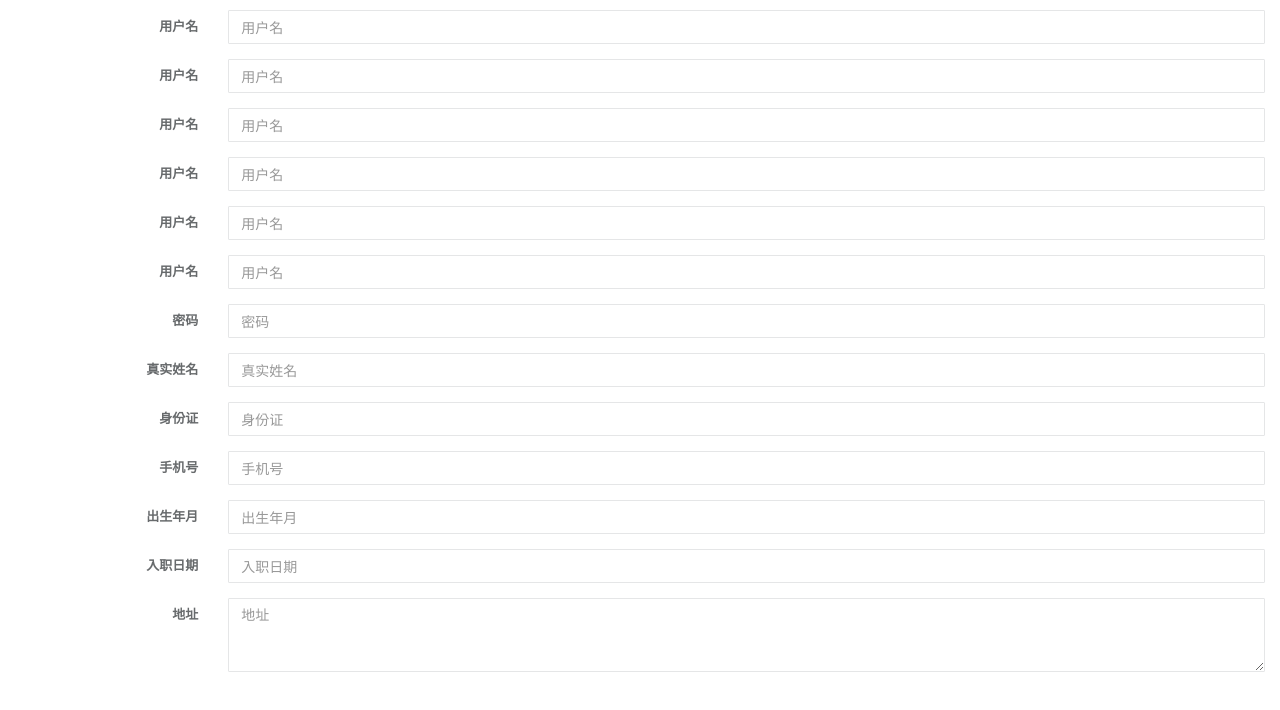
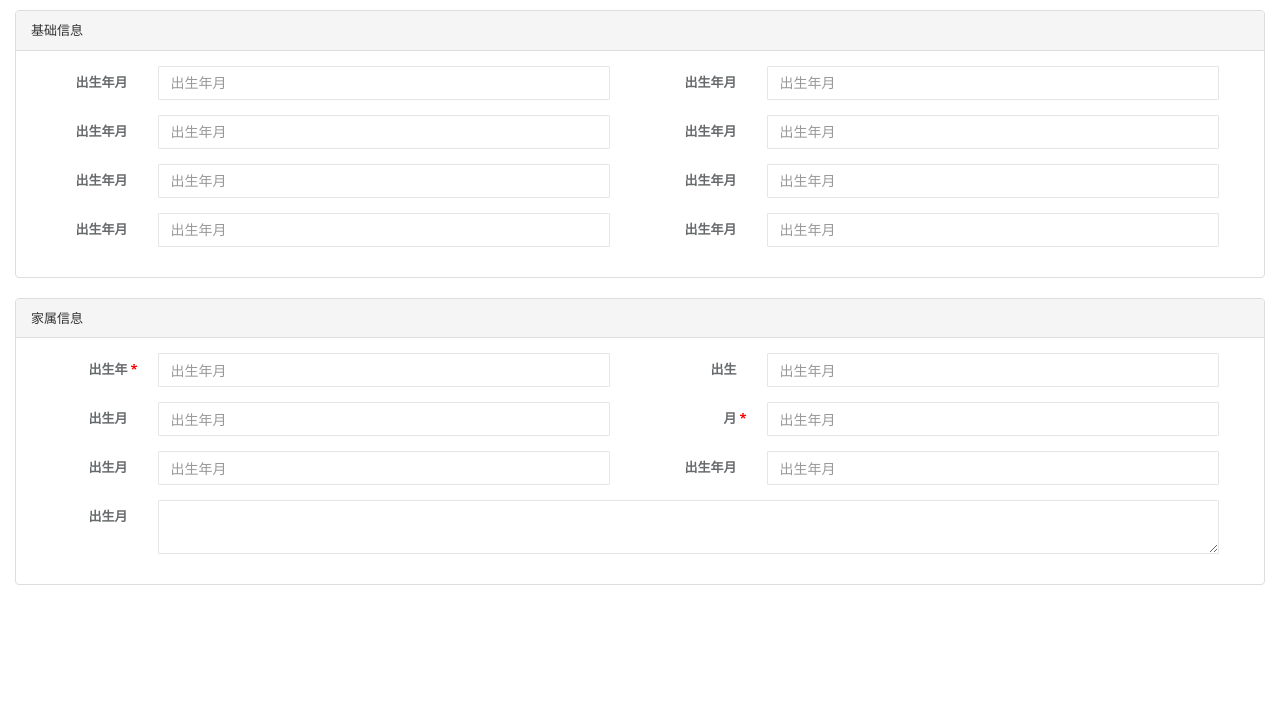
Before and after one commit to yueyingqingshang/part-time-project, a website: page pension-project/pages/oa/userinfo/addUserInfo.html in a window 1280 px wide. Drawn offline with Linux system fonts and the light colour scheme.

Commit message:
单行文本域布局样式修改

```diff
--- a/pension-project/css/common.less
+++ b/pension-project/css/common.less
@@ -31,8 +31,29 @@ body {
 .show {
 	display: block !important;
 }
+
+/*公共margin、padding样式*/
+.mt10 {
+	margin-top: 10px;
+}
+.ml10 {
+	margin-left: 10px;
+}
+.pr5 {
+	padding-right: 5px;
+}
+.pl25{
+	padding-left: 25px;
+}
+.pr30 {
+	padding-right: 30px;
+}
+
+/*公共文本对齐样式*/
+
+/*公共组件样式*/
 .btn-group {
-    padding-left: 5px;
+  padding-left: 5px;
 	.pen-btn {
 	    display: inline-block;
 	    width: 30px;
@@ -40,16 +61,10 @@ body {
 	    line-height: 30px;
 	    text-align: center;
 	    cursor: pointer;
-    }
+  }
  	.pen-btn:hover {
-    	background: #ddd;
-    }
-}
-.mt10 {
-	margin-top: 10px;
-}
-.ml10 {
-	margin-left: 10px;
+    background: #ddd;
+  }
 }
 .pen-btn-group{
     position: fixed;
@@ -65,3 +80,14 @@ body {
 	background: #f8f8f8;
 	border-top: 1px solid #eee;
 }
+.required-filed {
+	label{
+		position: relative;
+		span {
+			position: absolute;
+			right: 5px;
+			top: 7px;
+			color: red;
+		}
+	}
+}
--- a/pension-project/js/common.js
+++ b/pension-project/js/common.js
@@ -109,7 +109,7 @@ function getAjaxErrorInfo (XMLHttpRequest)  {
 
 //构建url
 PensionService.buildUrl = function(url) {
-	var _token = $.cookie("token") || 'e18a641e-e0d4-4c4b-8db3-dee03b796615';
+	var _token = $.cookie("token") || '52349e4c-edff-45f9-ad15-524f6065820b';
 	console.log(_token);
 
 	return APP_ROOT + url + '?token=' + _token;
--- a/pension-project/pages/oa/userinfo/addUserInfo.html
+++ b/pension-project/pages/oa/userinfo/addUserInfo.html
@@ -12,82 +12,125 @@
 <body style="overflow: auto;">
     <div class="container-fluid" style="position: relative;">
         <form class="form-horizontal mt10">
-            <div class="form-group">
-                <label for="mc" class="col-sm-2 control-label">用户名</label>
-                <div class="col-sm-10">
-                    <input type="text" class="form-control" id="mc" name="mc" placeholder="用户名" required>
-                </div>
-            </div>
-            <div class="form-group">
-                <label for="mc" class="col-sm-2 control-label">用户名</label>
-                <div class="col-sm-10">
-                    <input type="text" class="form-control" id="mc" name="mc" placeholder="用户名" required>
-                </div>
-            </div>
-            <div class="form-group">
-                <label for="mc" class="col-sm-2 control-label">用户名</label>
-                <div class="col-sm-10">
-                    <input type="text" class="form-control" id="mc" name="mc" placeholder="用户名" required>
-                </div>
-            </div>
-            <div class="form-group">
-                <label for="mc" class="col-sm-2 control-label">用户名</label>
-                <div class="col-sm-10">
-                    <input type="text" class="form-control" id="mc" name="mc" placeholder="用户名" required>
-                </div>
-            </div>
-            <div class="form-group">
-                <label for="mc" class="col-sm-2 control-label">用户名</label>
-                <div class="col-sm-10">
-                    <input type="text" class="form-control" id="mc" name="mc" placeholder="用户名" required>
-                </div>
-            </div>
-            <div class="form-group">
-                <label for="mc" class="col-sm-2 control-label">用户名</label>
-                <div class="col-sm-10">
-                    <input type="text" class="form-control" id="mc" name="mc" placeholder="用户名" required>
-                </div>
-            </div>
-            <div class="form-group">
-                <label for="mm" class="col-sm-2 control-label">密码</label>
-                <div class="col-sm-10">
-                    <input type="text" class="form-control" id="mm" name="mm" placeholder="密码" required>
-                </div>
-            </div>
-            <div class="form-group">
-                <label for="zsmc" class="col-sm-2 control-label">真实姓名</label>
-                <div class="col-sm-10">
-                    <input type="text" class="form-control" id="zsmc" name="zsmc" placeholder="真实姓名" required>
-                </div>
-            </div>
-            <div class="form-group">
-                <label for="sfzh" class="col-sm-2 control-label">身份证</label>
-                <div class="col-sm-10">
-                    <input type="text" class="form-control" id="sfzh" name="sfzh" placeholder="身份证" required>
-                </div>
-            </div>
-            <div class="form-group">
-                <label for="sjh" class="col-sm-2 control-label">手机号</label>
-                <div class="col-sm-10">
-                    <input type="text" class="form-control" id="sjh" name="sjh" placeholder="手机号" required>
-                </div>
-            </div>
-            <div class="form-group">
+            <div class="panel panel-default">
+                <div class="panel-heading">基础信息</div>
+                <div class="panel-body">
+                    <div class="form-group container-fluid">
+                        <div class="col-xs-6">
                             <label for="csny" class="col-sm-2 control-label">出生年月</label>
                             <div class="col-sm-10">
                                 <input type="text" class="form-control" id="csny" name="csny" placeholder="出生年月" required>
                             </div>
                         </div>
-            <div class="form-group">
-                <label for="rzsj" class="col-sm-2 control-label">入职日期</label>
+                        <div class="col-xs-6">
+                            <label for="csny" class="col-sm-2 control-label">出生年月</label>
                             <div class="col-sm-10">
-                    <input type="text" class="form-control" id="rzsj" name="rzsj" placeholder="入职日期" required>
+                                <input type="text" class="form-control" id="csny" name="csny" placeholder="出生年月" required>
                             </div>
                         </div>
-            <div class="form-group">
-                <label for="zz" class="col-sm-2 control-label">地址</label>
+
+                    </div>
+                    <div class="form-group container-fluid">
+                        <div class="col-xs-6">
+                            <label for="csny" class="col-sm-2 control-label">出生年月</label>
                             <div class="col-sm-10">
-                    <textarea class="form-control" rows="3" id="zz" name="zz" placeholder="地址" required></textarea>
+                                <input type="text" class="form-control" id="csny" name="csny" placeholder="出生年月" required>
+                            </div>
+                        </div>
+                        <div class="col-xs-6">
+                            <label for="csny" class="col-sm-2 control-label">出生年月</label>
+                            <div class="col-sm-10">
+                                <input type="text" class="form-control" id="csny" name="csny" placeholder="出生年月" required>
+                            </div>
+                        </div>
+
+                    </div>
+                    <div class="form-group container-fluid">
+                        <div class="col-xs-6">
+                            <label for="csny" class="col-sm-2 control-label">出生年月</label>
+                            <div class="col-sm-10">
+                                <input type="text" class="form-control" id="csny" name="csny" placeholder="出生年月" required>
+                            </div>
+                        </div>
+                        <div class="col-xs-6">
+                            <label for="csny" class="col-sm-2 control-label">出生年月</label>
+                            <div class="col-sm-10">
+                                <input type="text" class="form-control" id="csny" name="csny" placeholder="出生年月" required>
+                            </div>
+                        </div>
+
+                    </div>
+                    <div class="form-group container-fluid">
+                        <div class="col-xs-6">
+                            <label for="csny" class="col-sm-2 control-label">出生年月</label>
+                            <div class="col-sm-10">
+                                <input type="text" class="form-control" id="csny" name="csny" placeholder="出生年月" required>
+                            </div>
+                        </div>
+                        <div class="col-xs-6">
+                            <label for="csny" class="col-sm-2 control-label">出生年月</label>
+                            <div class="col-sm-10">
+                                <input type="text" class="form-control" id="csny" name="csny" placeholder="出生年月" required>
+                            </div>
+                        </div>
+
+                    </div>
+                </div>
+            </div>
+            <div class="panel panel-default">
+                <div class="panel-heading">家属信息</div>
+                <div class="panel-body">
+                    <div class="form-group container-fluid">
+                        <div class="col-xs-6 required-filed">
+                            <label for="csny" class="col-sm-2 control-label"><span >*</span>出生年</label>
+                            <div class="col-sm-10">
+                                <input type="text" class="form-control" id="csny" name="csny" placeholder="出生年月" required>
+                            </div>
+                        </div>
+                        <div class="col-xs-6">
+                            <label for="csny" class="col-sm-2 control-label">出生</label>
+                            <div class="col-sm-10">
+                                <input type="text" class="form-control" id="csny" name="csny" placeholder="出生年月" required>
+                            </div>
+                        </div>
+                    </div>
+                    <div class="form-group container-fluid">
+                        <div class="col-xs-6">
+                            <label for="csny" class="col-sm-2 control-label">出生月</label>
+                            <div class="col-sm-10">
+                                <input type="text" class="form-control" id="csny" name="csny" placeholder="出生年月" required>
+                            </div>
+                        </div>
+                        <div class="col-xs-6 required-filed">
+                            <label for="csny" class="col-sm-2 control-label">月<span>*</span></label>
+                            <div class="col-sm-10">
+                                <input type="text" class="form-control" id="csny" name="csny" placeholder="出生年月" required>
+                            </div>
+                        </div>
+
+                    </div>
+                    <div class="form-group container-fluid">
+                        <div class="col-xs-6">
+                            <label for="csny" class="col-sm-2 control-label">出生月</label>
+                            <div class="col-sm-10">
+                                <input type="text" class="form-control" id="csny" name="csny" placeholder="出生年月" required>
+                            </div>
+                        </div>
+                        <div class="col-xs-6">
+                            <label for="csny" class="col-sm-2 control-label">出生年月</label>
+                            <div class="col-sm-10">
+                                <input type="text" class="form-control" id="csny" name="csny" placeholder="出生年月" required>
+                            </div>
+                        </div>
+                    </div>
+                    <div class="form-group container-fluid">
+                        <div class="col-xs-1 text-right pr5" >
+                            <label for="csny" class="control-label">出生月</label>
+                        </div>
+                        <div class="col-sm-11 pl25 pr30">
+                            <textarea  class="form-control"></textarea>
+                        </div>
+                    </div>
                 </div>
             </div>
         </form>
```
Also changed, not shown: pension-project/index.html (+3 -2 lines), pension-project/css/common.css. Lines whose indentation alone changed are shown as unchanged.
